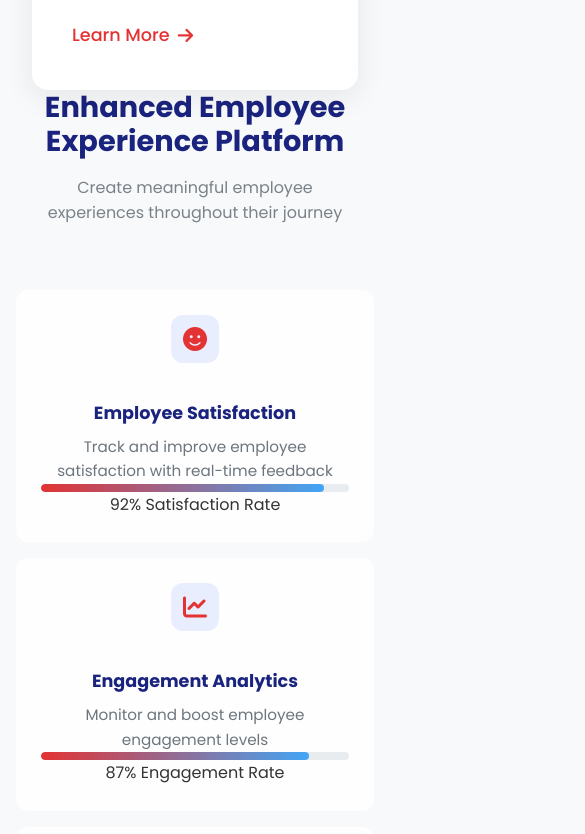
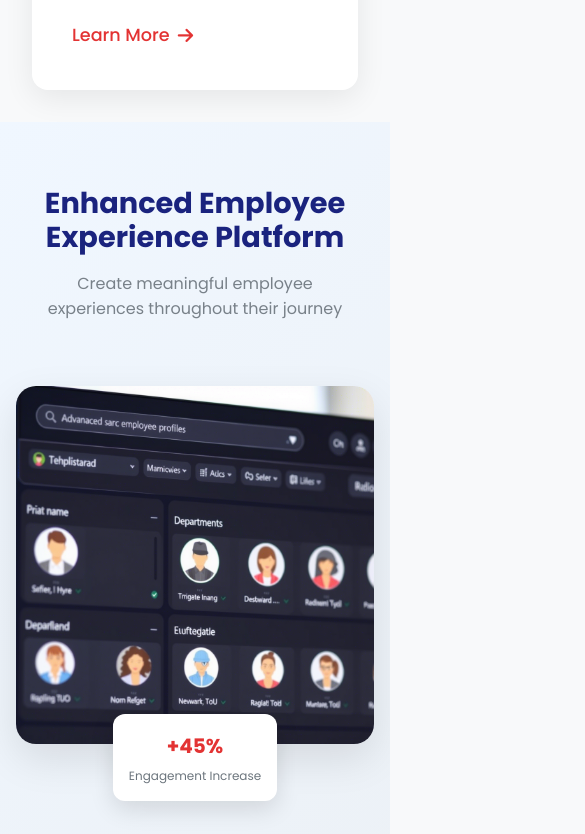
Before and after one commit to shahidbaba123321/dttt, a website: page public/peoplemanagement.html in a window 390 px wide. Shown: the part 3334-4168 px from the top of the page, 585 px wide, since content can reach past the window. Drawn offline with nearby package versions, Linux system fonts and the light colour scheme; a script that the page names is missing.

Commit message:
Update peoplemanagement.html

```diff
--- a/public/peoplemanagement.html
+++ b/public/peoplemanagement.html
@@ -1669,13 +1669,14 @@ input:checked + .slider:before {
     </div>
 </section>
         <!-- Employee Experience Section -->
+<!-- Employee Experience Section -->
 <section class="experience-section">
     <div class="container">
         <div class="section-header">
             <h2>Enhanced Employee Experience Platform</h2>
             <p>Create meaningful employee experiences throughout their journey</p>
         </div>
-        <div class="experience-grid">
+        <div class="experience-container">
             <div class="experience-content">
                 <div class="experience-metrics">
                     <div class="metric-item">
@@ -1740,6 +1741,221 @@ input:checked + .slider:before {
     </div>
 </section>
 
+<style>
+/* Experience Section Styles */
+.experience-section {
+    padding: 6rem 0;
+    background: var(--gradient);
+    position: relative;
+    margin-top: 4rem; /* Added spacing from upper section */
+}
+
+.experience-container {
+    display: grid;
+    grid-template-columns: 1fr 1fr;
+    gap: 4rem;
+    align-items: center;
+    margin-top: 4rem; /* Increased spacing after section header */
+}
+
+.experience-content {
+    display: flex;
+    flex-direction: column;
+    gap: 2rem;
+}
+
+.metric-item {
+    background: white;
+    padding: 2rem;
+    border-radius: 16px;
+    box-shadow: var(--box-shadow);
+    transition: all 0.3s ease;
+}
+
+.metric-item:hover {
+    transform: translateX(10px);
+    box-shadow: 0 8px 24px rgba(0, 0, 0, 0.12);
+}
+
+.metric-icon {
+    width: 48px;
+    height: 48px;
+    background: rgba(41, 98, 255, 0.1);
+    border-radius: 12px;
+    display: flex;
+    align-items: center;
+    justify-content: center;
+    margin-bottom: 1.5rem;
+}
+
+.metric-icon i {
+    font-size: 1.5rem;
+    color: var(--primary-color);
+}
+
+.metric-info h4 {
+    font-size: 1.25rem;
+    color: #1a237e;
+    margin-bottom: 1rem;
+}
+
+.metric-info p {
+    color: var(--light-text);
+    margin-bottom: 1.5rem;
+}
+
+.metric-progress {
+    margin-top: 1.5rem;
+}
+
+.progress-bar {
+    height: 8px;
+    background: #e9ecef;
+    border-radius: 4px;
+    overflow: hidden;
+    margin-bottom: 0.5rem;
+}
+
+.progress-fill {
+    height: 100%;
+    background: linear-gradient(45deg, var(--primary-color), #42a5f5);
+    border-radius: 4px;
+    transition: width 1.5s ease;
+}
+
+.progress-label {
+    font-size: 0.9rem;
+    color: var(--primary-color);
+    font-weight: 500;
+}
+
+.experience-visual {
+    position: relative;
+    width: 100%;
+    height: 100%;
+}
+
+.experience-visual img {
+    width: 100%;
+    height: auto;
+    border-radius: 20px;
+    box-shadow: 0 15px 40px rgba(0, 0, 0, 0.1);
+    transition: transform 0.3s ease;
+}
+
+.experience-visual:hover img {
+    transform: scale(1.02);
+}
+
+.experience-stats {
+    position: absolute;
+    top: 20px;
+    right: 20px;
+    background: white;
+    padding: 1.25rem;
+    border-radius: 12px;
+    box-shadow: 0 8px 24px rgba(0, 0, 0, 0.12);
+}
+
+.stat-card {
+    text-align: center;
+}
+
+.stat-value {
+    display: block;
+    font-size: 1.75rem;
+    font-weight: 700;
+    color: var(--primary-color);
+    margin-bottom: 0.25rem;
+}
+
+.stat-label {
+    font-size: 0.9rem;
+    color: var(--light-text);
+}
+
+/* Enhanced Responsive Styles */
+@media (max-width: 1200px) {
+    .experience-container {
+        gap: 3rem;
+    }
+}
+
+@media (max-width: 992px) {
+    .experience-container {
+        grid-template-columns: 1fr;
+        gap: 3rem;
+    }
+
+    .experience-visual {
+        order: -1; /* Moves image above content on tablet */
+        max-width: 800px;
+        margin: 0 auto;
+    }
+
+    .experience-content {
+        max-width: 800px;
+        margin: 0 auto;
+    }
+}
+
+@media (max-width: 768px) {
+    .experience-section {
+        padding: 4rem 0;
+        margin-top: 2rem;
+    }
+
+    .experience-container {
+        margin-top: 2rem;
+    }
+
+    .metric-item {
+        padding: 1.5rem;
+    }
+
+    .metric-item:hover {
+        transform: translateY(-5px);
+    }
+
+    .experience-stats {
+        position: relative;
+        top: -30px;
+        right: 0;
+        width: fit-content;
+        margin: 0 auto;
+    }
+
+    .experience-visual img {
+        max-width: 100%;
+        margin: 0 auto;
+        display: block;
+    }
+}
+
+@media (max-width: 480px) {
+    .metric-icon {
+        width: 40px;
+        height: 40px;
+        font-size: 1.25rem;
+    }
+
+    .metric-info h4 {
+        font-size: 1.1rem;
+    }
+
+    .metric-info p {
+        font-size: 0.9rem;
+    }
+
+    .stat-value {
+        font-size: 1.5rem;
+    }
+
+    .experience-stats {
+        padding: 1rem;
+    }
+}
+</style>
 <!-- HR Analytics Dashboard Section -->
 <!-- HR Analytics Dashboard Section -->
 <section class="analytics-section">
```
